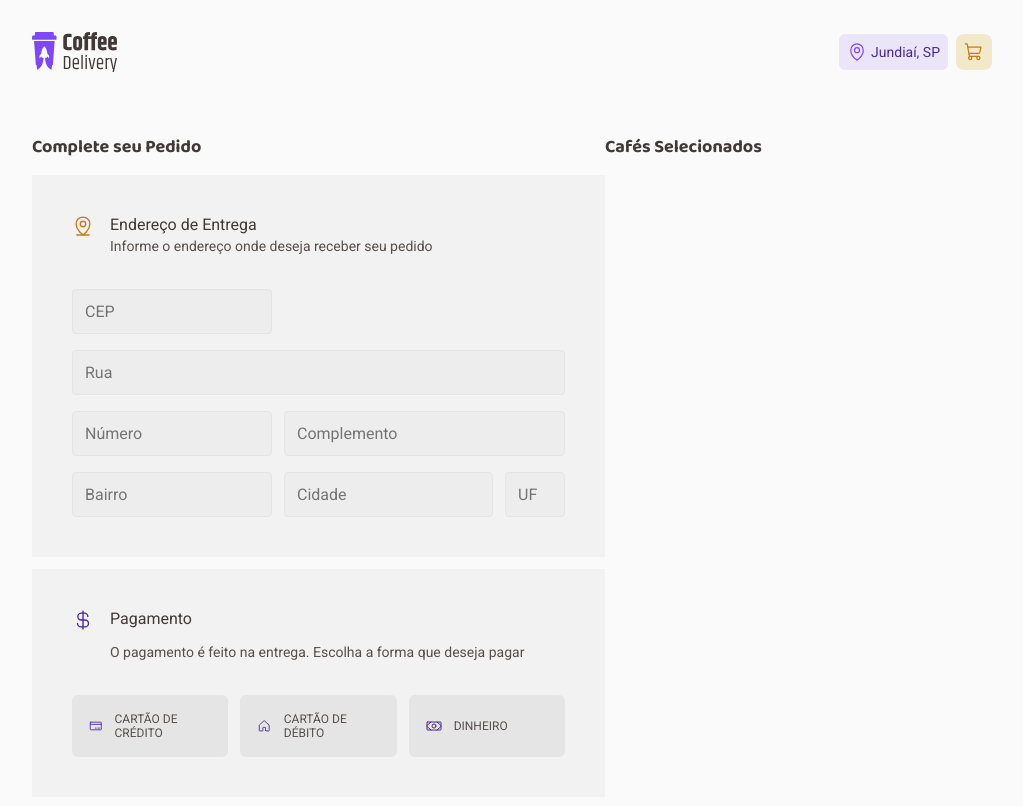
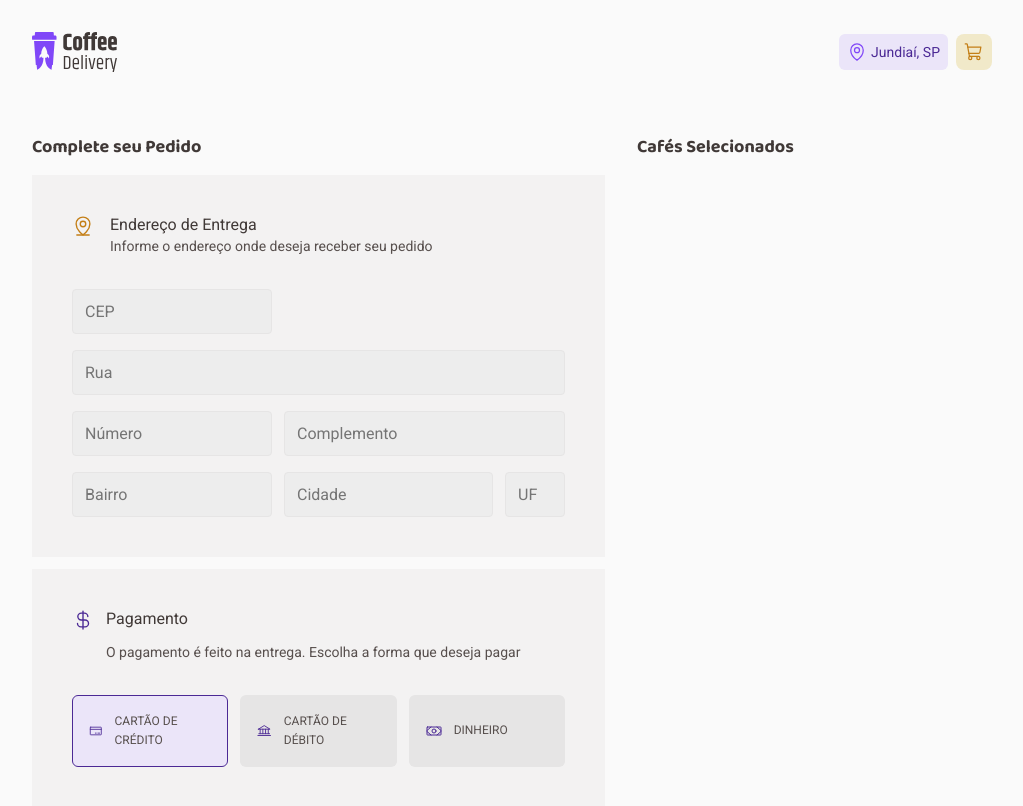
Before and after one commit to marcossnikel/coffe-delivery, a React (Vite) app: page /checkout in a window 1280 px wide. Shown: the top 806 px of the page, without its empty margins (128-1151 px from the left). Built offline with nearby package versions, Linux system fonts and the light colour scheme; the HTML template or start-up script is replaced by a standard one.

Commit message:
feat 🎨 : new `Checkout` page

```diff
--- a/src/pages/Checkout/index.tsx
+++ b/src/pages/Checkout/index.tsx
@@ -1,33 +1,54 @@
-import { CreditCard, CurrencyDollar, House, Money } from "phosphor-react"
-import { Form } from "../../components/Form"
-import { CheckoutContainer, Info, PaymentContainer, PaymentOption } from "./styles"
-import { useTheme } from "styled-components"
+import { Bank, CreditCard, CurrencyDollar, Money } from 'phosphor-react';
+import { Form } from '../../components/Form';
+import { CheckoutContainer, Info, PaymentContainer } from './styles';
+import { useTheme } from 'styled-components';
+import { Radio } from '../../components/Form/Radio';
+import { useCartStore } from '../../store/CartStore';
+import { CartItem } from '../../components/CartItem';
 
-export function Checkout(){
-    const theme = useTheme()
-    return(
+export function Checkout() {
+  const theme = useTheme();
+  const cart = useCartStore((state) => state.cart )
+  return (
     <CheckoutContainer>
       <div>
         <h2>Complete seu Pedido</h2>
-                <Form/>
+        <Form />
         <PaymentContainer>
           <Info>
-                        <CurrencyDollar color={theme["purple-dark"]} size={22}/>
+            <CurrencyDollar color={theme['purple-dark']} size={22} />
             <div>
               <h3>Pagamento</h3>
-                            <p>O pagamento é feito na entrega. Escolha a forma que deseja pagar</p>
+              <p>
+                O pagamento é feito na entrega. Escolha a forma que deseja pagar
+              </p>
             </div>
           </Info>
           <div>
-                        <PaymentOption><CreditCard size={16} color={theme["purple-dark"]}/>CARTÃO DE CRÉDITO</PaymentOption>
-                        <PaymentOption><House size={16} color={theme["purple-dark"]}/>CARTÃO DE DÉBITO</PaymentOption>
-                        <PaymentOption><Money size={16} color={theme["purple-dark"]}/>DINHEIRO</PaymentOption>
+            <Radio value="credit" isSelected>
+              <CreditCard size={16} />
+              <span>Cartão de crédito</span>
+            </Radio>
+
+            <Radio value={'debit'} isSelected={false}>
+              <Bank size={16} />
+              <span>Cartão de débito</span>
+            </Radio>
+            <Radio value={'cash'} isSelected={false}>
+              <Money size={16} />
+              <span>Dinheiro</span>
+            </Radio>
           </div>
         </PaymentContainer>
       </div>
       <div>
         <h2>Cafés Selecionados</h2>
+        <div>
+            {cart.map((item) => {
+               return <CartItem {...item}/>
+            })}
+        </div>
       </div>
     </CheckoutContainer>
-    )
+  );
 }
--- a/src/pages/Checkout/styles.ts
+++ b/src/pages/Checkout/styles.ts
@@ -4,7 +4,7 @@ export const CheckoutContainer = styled.div`
   padding: 2rem 10rem;
   display: grid;
   grid-template-columns: repeat(2, 1fr);
-
+  gap: 2rem;
   h2 {
     color: ${({ theme }) => theme.subtitle};
     font-family: 'Baloo 2', sans-serif;
@@ -23,7 +23,7 @@ export const PaymentContainer = styled.div`
   flex-direction: column;
   gap:2rem;
 
-  div:last-child{
+  div{
     display: flex;
     gap: 0.75rem;
   }
@@ -48,20 +48,3 @@ export const Info = styled.div`
     flex-direction: column;
   }
 `;
-
-export const PaymentOption = styled.span`
-  padding: 1rem;
-  background-color: ${({theme}) => theme.button};
-  border-radius: 6px;
-  display: flex;
-  color: ${({theme})=> theme.text};
-  font-size: 0.75rem;
-  gap: 0.75rem;
-  align-items: center;
-  flex: 1 1 0;
-  border: 1px solid transparent;
-  &:hover{
-    border: 1px solid ${({theme}) => theme['purple-dark']};
-    background-color: ${({theme}) => theme['purple-light']};
-  }
-`
```
Lines whose indentation alone changed are shown as unchanged.
